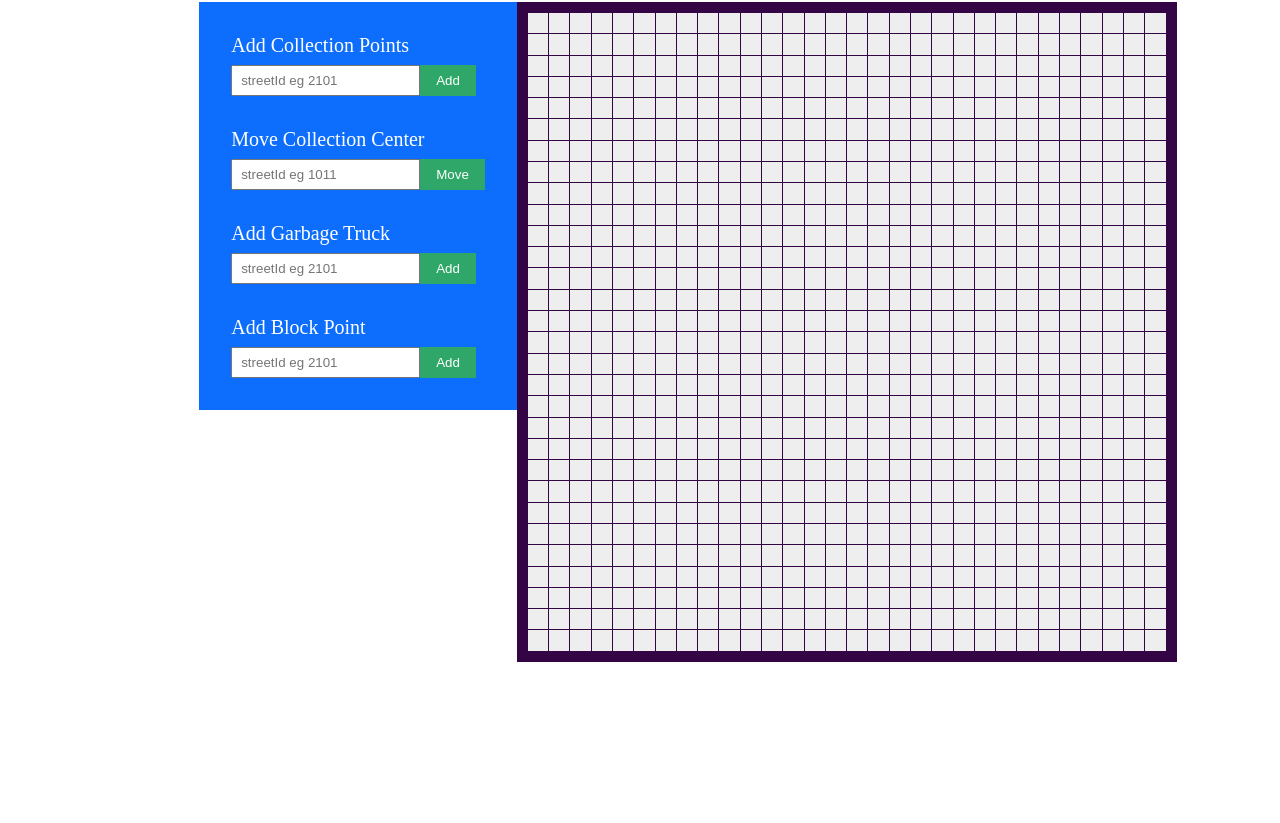
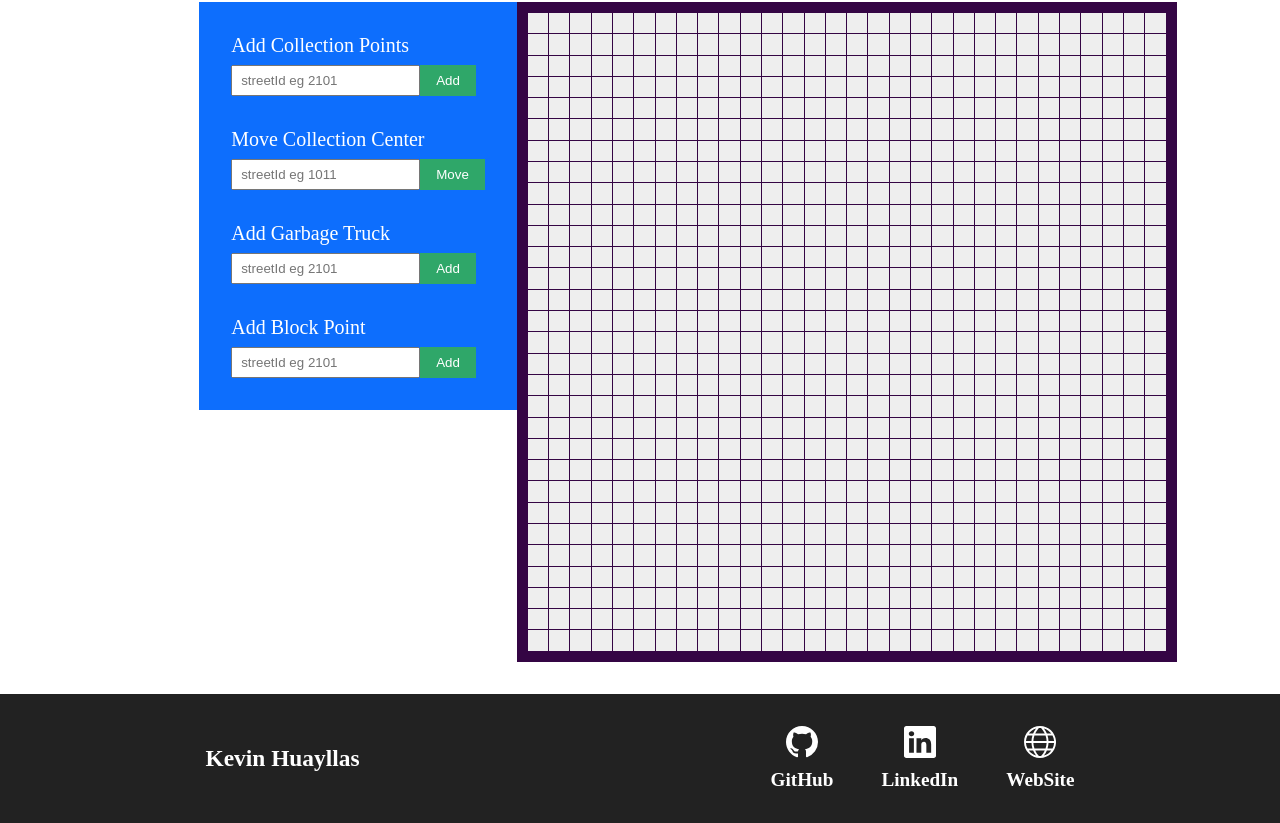
Before and after one commit to KevinOmega/GarbageCollectionProject, a Next.js app: page / in a window 1280 px wide. Shown: the part 1064-1887 px from the top of the page. Before the commit the page ends 1758 px from the top, so only its background shows below. Built offline with nearby package versions, Linux system fonts and the light colour scheme.

Commit message:
add footer

```diff
--- /dev/null
+++ b/components/Footer.tsx
@@ -0,0 +1,18 @@
+import React from 'react'
+import { icons } from '../context/icons'
+import { link } from 'fs'
+
+const Footer = () => {
+  return (
+    <footer id='Footer'>
+        <div className="title">
+            <h3>Kevin Huayllas</h3>
+        </div>
+        <ul className="icons">
+            {icons.map(icon => <li><a href={icon.url}><i>{icon.logo}</i><p>{icon.name}</p></a></li>)}
+        </ul>
+    </footer>
+  )
+}
+
+export default Footer
--- /dev/null
+++ b/context/icons.tsx
@@ -0,0 +1,31 @@
+import  { ReactElement } from "react";
+import {BsGithub,BsLinkedin} from "react-icons/bs";
+import {TfiWorld} from "react-icons/tfi";
+
+interface icon {
+    id : number,
+    logo : ReactElement,
+    name : string,
+    url : string,
+}
+
+export const icons : icon[]= [
+    {
+        id : 1,
+        logo : <BsGithub/>,
+        name : "GitHub",
+        url : "https://github.com/KevinOmega/"
+    },
+    {
+        id : 2,
+        logo : <BsLinkedin/>,
+        name : "LinkedIn",
+        url : "https://www.linkedin.com/in/kevin-huayllas-94a3a4226/"
+    },
+    {
+        id : 3,
+        logo : <TfiWorld/>,
+        name : "WebSite",
+        url : "https://kevinomega.netlify.app/"
+    },
+]
--- a/package.json
+++ b/package.json
@@ -17,6 +17,7 @@
     "next": "13.4.3",
     "react": "18.2.0",
     "react-dom": "18.2.0",
+    "react-icons": "^4.9.0",
     "typescript": "5.0.4"
   },
   "devDependencies": {
--- a/pages/index.tsx
+++ b/pages/index.tsx
@@ -3,6 +3,7 @@ import Navbar from '../components/Navbar'
 import Home from '../components/Home'
 import Project from '../components/Project'
 import {AppProvider} from  "../context/context";
+import Footer from '../components/Footer';
 
 const index = () => {
   return (
@@ -11,6 +12,7 @@ const index = () => {
         <Navbar/>
         <Home/>
         <Project/>
+        <Footer/>
       </AppProvider>
     </StrictMode>
   )
--- /dev/null
+++ b/styles/_footer.scss
@@ -0,0 +1,37 @@
+#Footer{
+    background-color: #222;
+    color: white;
+    display: flex;
+    justify-content: space-around;
+    align-items: center;
+    padding: 2rem 0;
+
+    .icons{
+        display: flex;
+        gap: 3rem;
+        margin : 0;
+         li{
+            list-style: none;
+            a{
+                text-decoration: none;
+                color: white;
+                display: flex;
+                flex-direction: column;
+                align-items: center;
+                gap: 0.2rem;
+                transition: 0.1s;
+                 &:hover{
+                    color: $primary;
+                 }
+
+                i{
+                    font-size: 2rem;
+                }
+                p{
+                    font-size: 1.2rem;
+                    font-weight: bold;
+                }
+            }
+         }
+    }
+}
--- a/styles/global.scss
+++ b/styles/global.scss
@@ -60,3 +60,4 @@ body {
 }
 
 @import "./project";
+@import "./footer";
```
Also changed, not shown: 1 other file (tests, documents, lock files or other folders).
